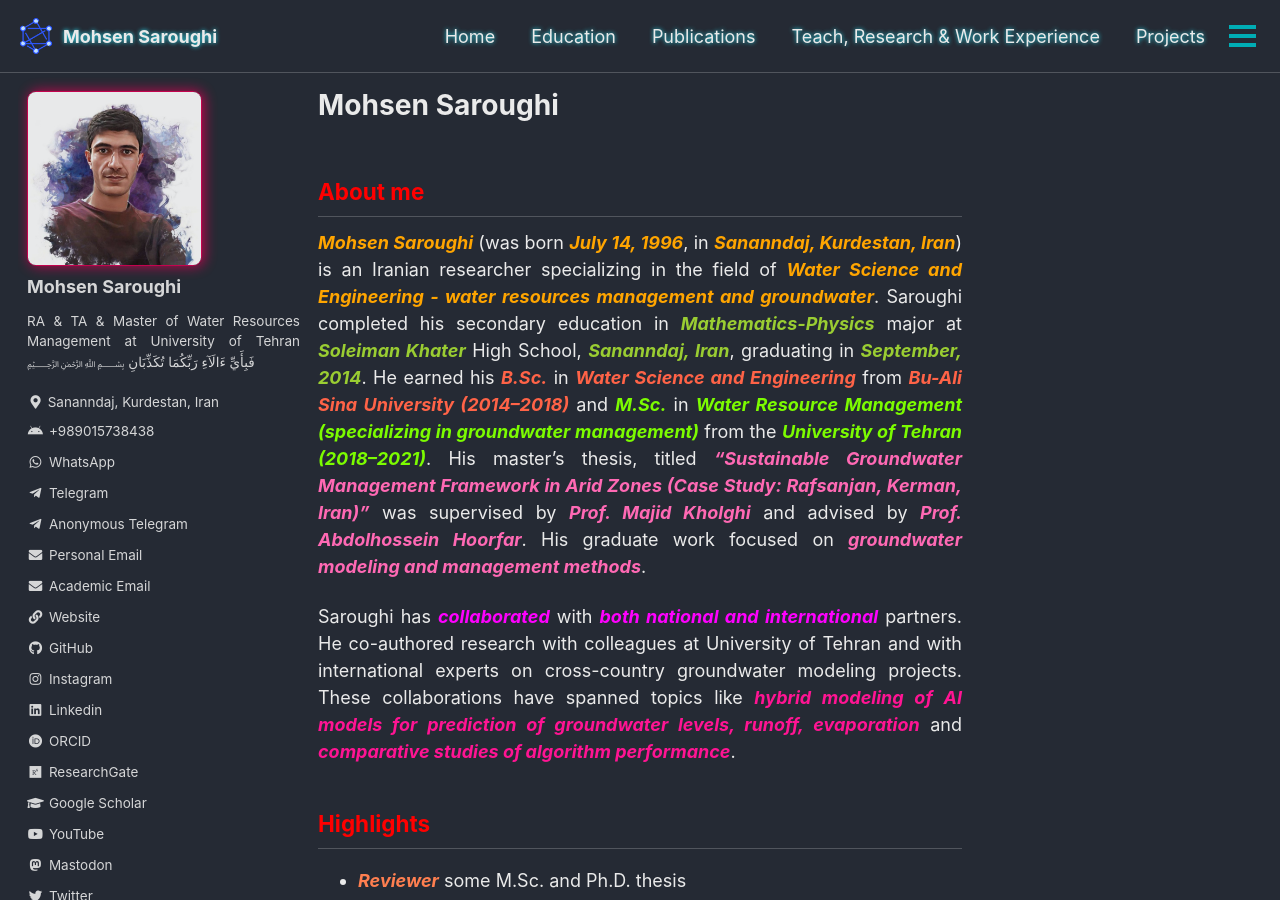
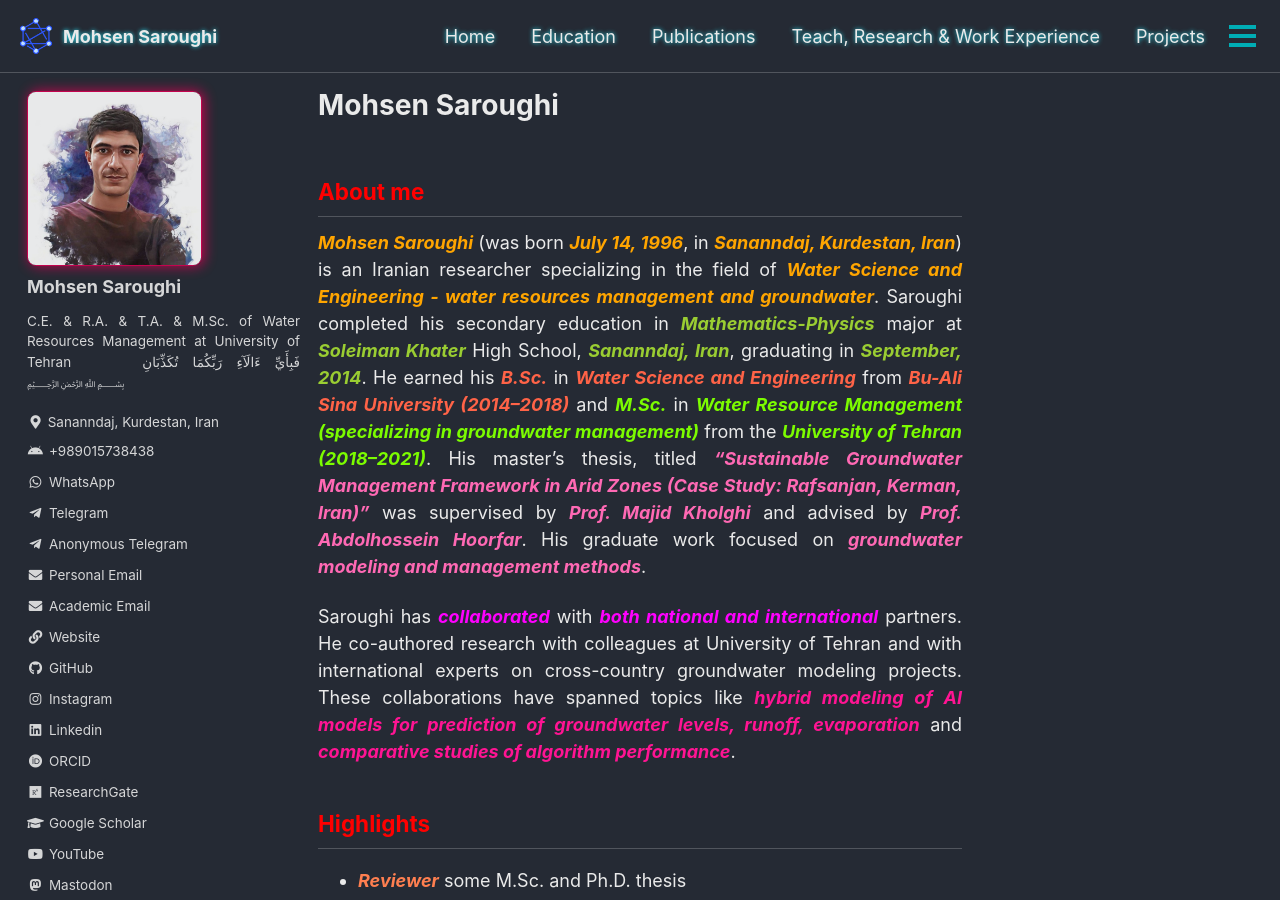
Before and after one commit to MohsenSaroughi/MohsenSaroughi.github.io, a Jekyll site: the page built from _pages/about.md, in a window 1280 px wide and 900 px high. Built offline with Jekyll 4.4.1, drawn with Linux system fonts in a browser that asks for light colours; cached includes are drawn as plain includes.

Commit message:
fix bugs

```diff
--- a/_config.yml
+++ b/_config.yml
@@ -107,7 +107,7 @@
 author:
   name: "Mohsen Saroughi"
   avatar: "profile.png" # path of avatar image, e.g. "/assets/images/bio-photo.jpg"
-  bio: "RA & TA & Master of Water Resources Management at University of Tehran     ﷽ فَبِأَيِّ ءَالَآءِ رَبِّكُمَا تُكَذِّبَانِ"
+  bio: "C.E. & R.A. & T.A. & M.Sc. of Water Resources Management at University of Tehran ⁪⁬⁮⁮⁮⁮ ⁪⁬⁮⁮⁮⁮⁪⁬⁮⁮⁮⁮ ⁪⁬⁮⁮⁮⁮⁪⁬⁮⁮⁮⁮ ⁪⁬⁮⁮⁮⁮⁪⁬⁮⁮⁮⁮ فَبِأَيِّ ءَالَآءِ رَبِّكُمَا تُكَذِّبَانِ  ﷽"
   location: "Sananndaj, Kurdestan, Iran"
   email:
   links:
--- a/_pages/about.md
+++ b/_pages/about.md
@@ -88,13 +88,13 @@
 | Applications of Optimization                              |                       |
 
 ## <span style="color:red">Publications</span>
-Saroughi has published ***<span style="color:DarkKhaki">several academic papers</span>*** in ***<span style="color:DarkKhaki">some high-level (Q1 and Q2) journal</span>*** which can accessible for visiting on **[google scholar page](https://scholar.google.com/citations?user=tJ8beTgAAAAJ&hl=en)** or **[publications section](/publications/)**
+Saroughi has published ***<span style="color:DarkKhaki">several academic papers</span>*** in ***<span style="color:DarkKhaki">some high-level (Q1 and Q2) journal</span>*** which can accessible for visiting on [google scholar page](https://scholar.google.com/citations?user=tJ8beTgAAAAJ&hl=en) or [publications section](/publications/)
 
 ## <span style="color:red">Honors and Awards</span>
-Saroughi accomplishments include outstanding results in ***<span style="color:GoldenRod">competitive examinations</span>*** which can be accessible in **[Honors and Awards](/honors_and_awards/)** section. These honors reflect his ***<span style="color:GoldenRod">strong analytical ability</span>*** and ***<span style="color:GoldenRod">academic excellence</span>***.
+Saroughi accomplishments include outstanding results in ***<span style="color:GoldenRod">competitive examinations</span>*** which can be accessible in [Honors and Awards](/honors_and_awards/) section. These honors reflect his ***<span style="color:GoldenRod">strong analytical ability</span>*** and ***<span style="color:GoldenRod">academic excellence</span>***.
 
 ## <span style="color:red">Technical Skills</span>
-Saroughi is ***<span style="color:DarkSeaGreen">proficient in computational and analytical tools</span>*** relevant to water engineering. He has experience with ***<span style="color:HotPink">programming and data analysis (e.g. Python, MATLAB)</span>***, ***<span style="color:DeepSkyBlue">geospatial and remote-sensing tools (e.g. ArcGIS/QGIS)</span>***, and ***<span style="color:DarkSalmon">machine learning libraries/frameworks.</span>*** He applies these tools for ***<span style="color:Gold">statistical modeling, numerical simulation, and optimization in hydrologic research.</span>*** Please, refer to **[skills](/skills/)** section for visiting a complete list of tools and software.
+Saroughi is ***<span style="color:DarkSeaGreen">proficient in computational and analytical tools</span>*** relevant to water engineering. He has experience with ***<span style="color:HotPink">programming and data analysis (e.g. Python, MATLAB)</span>***, ***<span style="color:DeepSkyBlue">geospatial and remote-sensing tools (e.g. ArcGIS/QGIS)</span>***, and ***<span style="color:DarkSalmon">machine learning libraries/frameworks.</span>*** He applies these tools for ***<span style="color:Gold">statistical modeling, numerical simulation, and optimization in hydrologic research.</span>*** Please, refer to [skills](/skills/) section for visiting a complete list of tools and software.
 
 ---
 # Links to Each Section of the Site
```
